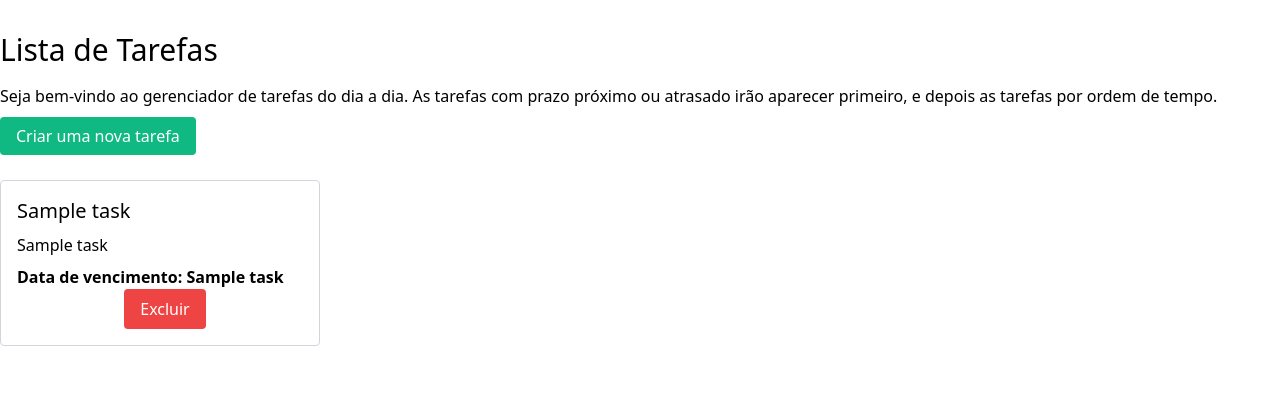
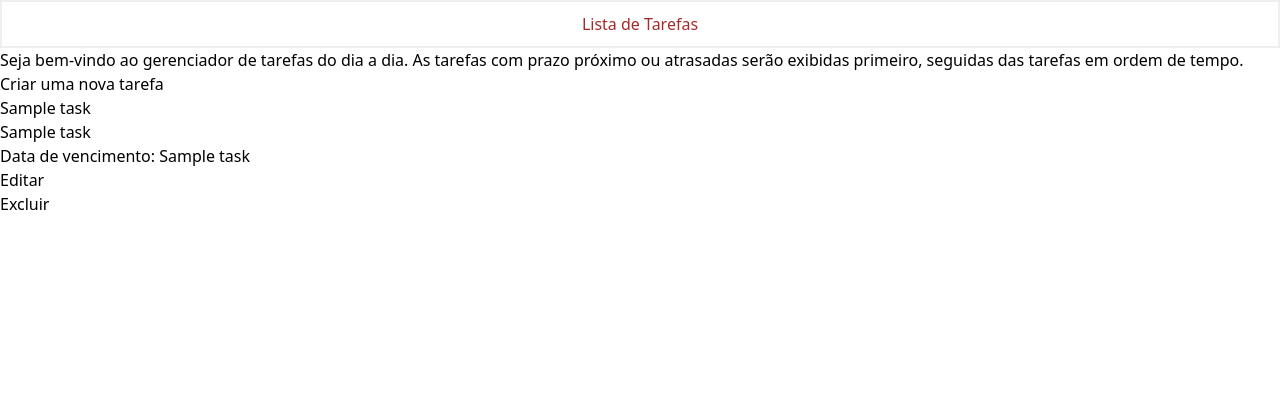
Before and after one commit to VitorAMelo/TrabalhoFinal-SistemasDistribuidos, a Flask app: template templates/index.html in a window 1280 px wide. Shown: the top 393 px of the page. Run offline with Flask 2, Linux system fonts and the light colour scheme; the template is opened without the code that fills it: most values are stand-ins (such as "Sample title", 1, 10 or a date in 2020); some libraries are stand-ins or nearby versions.

Commit message:
modified:   templates/index.html

```diff
--- a/templates/index.html
+++ b/templates/index.html
@@ -40,23 +40,34 @@
     </style>
 </head>
 <body>
-    <div class="container mx-auto py-8">
-        <h1 class="text-3xl mb-4">Lista de Tarefas</h1>
-        <p class="mb-4">Seja bem-vindo ao gerenciador de tarefas do dia a dia. As tarefas com prazo próximo ou atrasado irão aparecer primeiro, e depois as tarefas por ordem de tempo.</p>
-        <a href="{{ url_for('create') }}" class="bg-green-500 text-white px-4 py-2 rounded">Criar uma nova tarefa</a>
-        <div class="task-container mt-8">
-            {% for task in tasks %}
-                <div class="task-card border border-gray-300 rounded p-4 mb-4">
-                    <h3 class="text-xl mb-2">{{ task[1] }}</h3>
-                    <p class="mb-2">{{ task[2] }}</p>
-                    <p class="due-date {% if task[3] < current_date %}due-date-late{% elif task[3] - current_date < 7 %}due-date-upcoming{% endif %}">Data de vencimento: {{ task[3] }}</p>
-                    <a href="{{ url_for('edit', id=task[0]) }}" class="bg-orange-500 text-white px-4 py-2 rounded">Modificar</a>
-                    <form action="{{ url_for('delete', id=task[0]) }}" method="post" class="inline">
-                        <button type="submit" class="bg-red-500 text-white px-4 py-2 rounded">Excluir</button>
+    <!DOCTYPE html>
+    <html>
+    <head>
+        <meta charset="UTF-8">
+        <title>Lista de Tarefas</title>
+        <link rel="stylesheet" href="{{ url_for('static', filename='style.css') }}">
+    </head>
+    <body>
+        <div class="container">
+            <h1>Lista de Tarefas</h1>
+            <p>Seja bem-vindo ao gerenciador de tarefas do dia a dia. As tarefas com prazo próximo ou atrasadas serão exibidas primeiro, seguidas das tarefas em ordem de tempo.</p>
+            <a href="{{ url_for('create') }}" class="btn btn-success">Criar uma nova tarefa</a>
+            <div class="task-container">
+                {% for task in tasks %}
+                <div class="task {% if task[3] < current_date.date() %}task-late{% elif task[3] - current_date.date() < timedelta(days=7) %}task-upcoming{% endif %}">
+                    <h3>{{ task[1] }}</h3>
+                    <p class="description">{{ task[2] }}</p>
+                    <p class="due-date {% if task[3] < current_date.date() %}due-date-late{% elif task[3] - current_date.date() < timedelta(days=7) %}due-date-upcoming{% endif %}">Data de vencimento: {{ task[3] }}</p>
+                    <a href="{{ url_for('edit', id=task[0]) }}" class="btn btn-orange">Editar</a>
+                    <form action="{{ url_for('delete', id=task[0]) }}" method="post" class="delete-form">
+                        <button type="submit" class="btn btn-red">Excluir</button>
                     </form>
                 </div>
-            {% endfor %}
+                {% endfor %}
+            </div>
         </div>
-    </div>
+        <script src="{{ url_for('static', filename='script.js') }}"></script>
+    </body>
+    </html>
 </body>
 </html>
```
